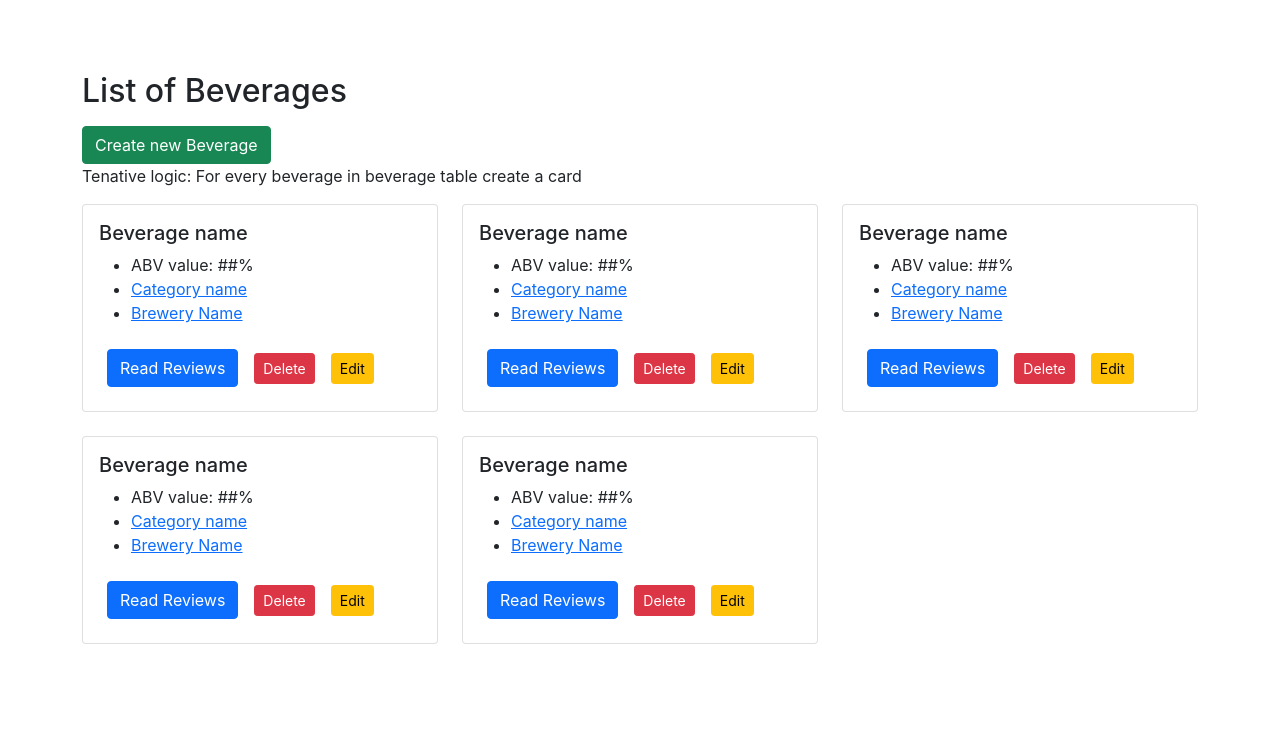
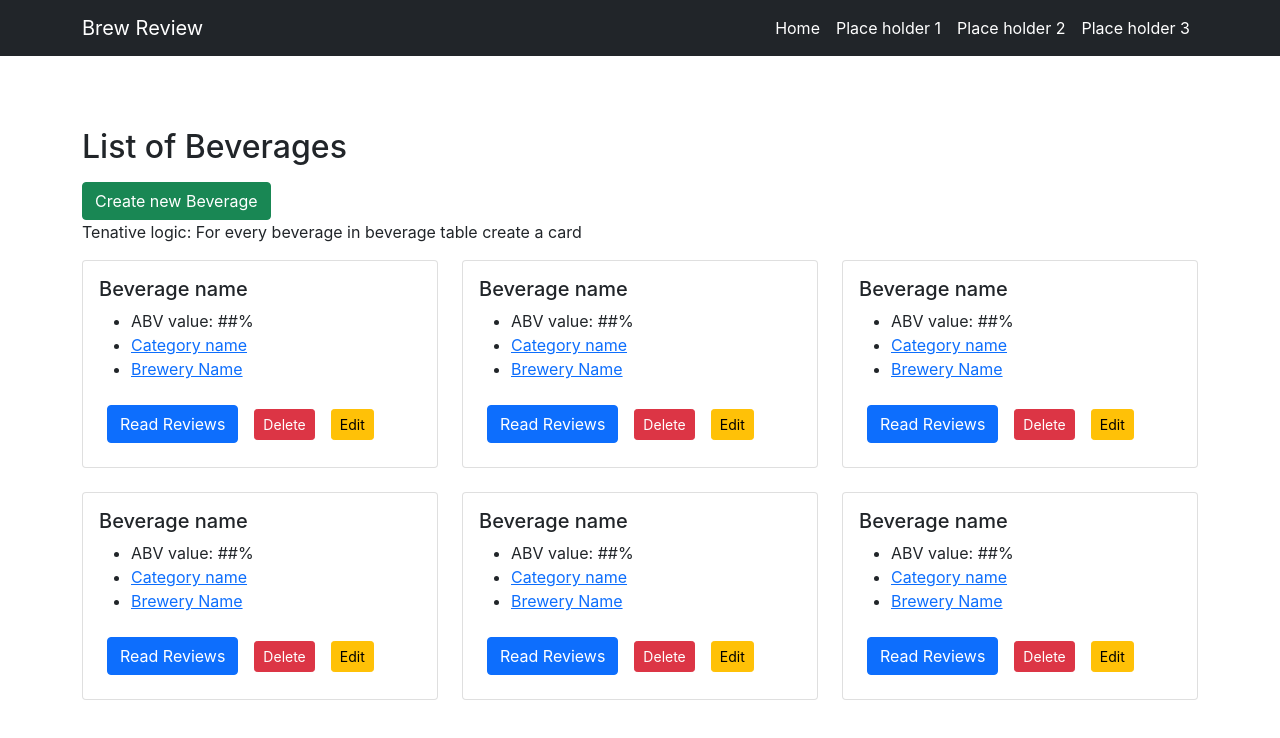
Before and after one commit to SpigotTheBull/BeerDatabase, a React (Create React App) app in the folder brew-review-ui/: page / in a window 1280 px wide. Shown: the top 738 px of the page. Built offline with nearby package versions, Linux system fonts and the light colour scheme.

Commit message:
Phased out <a> tag Phase in <Link>. Beverage is now a componet.

```diff
--- a/brew-review-ui/src/App.js
+++ b/brew-review-ui/src/App.js
@@ -4,6 +4,7 @@ import { BrowserRouter as Router, Routes, Route } from 'react-router-dom';
 import HomePage from './pages/HomePage';
 import AddBeveragePage from './pages/AddBeveragePage';
 import { useState } from 'react';
+import Navigation from './components/Navigation';
 
 function App() {
 
@@ -12,6 +13,7 @@ function App() {
       <Router>
 
         <div className="App-header">
+        <Navigation />
           <Routes>
             <Route path="/" exact element={<HomePage/>}>
             </Route>
--- /dev/null
+++ b/brew-review-ui/src/components/Beverage/Beverage.jsx
@@ -0,0 +1,30 @@
+import React from "react";
+import { Link } from "react-router-dom";
+
+function Beverage() {
+    return (
+
+        <div class="col-md-6 col-lg-4 mb-4">
+            <div class="card">
+                <div class="card-body">
+                    <h5 class="card-title">Beverage name</h5>
+
+                    <ul class="card-text">
+                        <li>ABV value: ##%</li>
+                        <li><Link to="#">Category name</Link></li>
+                        <li><Link to="#">Brewery Name</Link></li>
+                    </ul>
+                    <div>
+                        <Link to="#">
+                            <button class="btn btn-primary m-2">Read Reviews</button>
+                        </Link>
+                        <button type="button" class="btn btn-danger btn-sm m-2">Delete</button>
+                        <button type="button" class="btn btn-warning btn-sm m-2">Edit</button>
+                    </div>
+                </div>
+            </div>
+        </div>
+    )
+}
+
+export default Beverage;
--- /dev/null
+++ b/brew-review-ui/src/components/Navigation.jsx
@@ -0,0 +1,42 @@
+import React from "react";
+import { NavLink } from "react-router-dom";
+
+function Navigation() {
+  return (
+    <div className="navigation">
+      <nav className="navbar navbar-expand navbar-dark bg-dark">
+        <div className="container">
+          <NavLink className="navbar-brand" to="/">
+            Brew Review
+          </NavLink>
+          <div>
+            <ul className="navbar-nav ml-auto">
+              <li className="nav-item">
+                <NavLink className="nav-link" to="/">
+                    Home
+                </NavLink>
+              </li>
+              <li className="nav-item">
+                <NavLink className="nav-link" to="/">
+                    Place holder 1
+                </NavLink>
+              </li>
+              <li className="nav-item">
+                <NavLink className="nav-link" to="/">
+                    Place holder 2
+                </NavLink>
+              </li>
+              <li className="nav-item">
+                <NavLink className="nav-link" to="/">
+                    Place holder 3
+                </NavLink>
+              </li>
+            </ul>
+          </div>
+        </div>
+      </nav>
+    </div>
+  );
+}
+
+export default Navigation;
--- a/brew-review-ui/src/index.js
+++ b/brew-review-ui/src/index.js
@@ -3,6 +3,7 @@ import ReactDOM from 'react-dom';
 import './index.css';
 import App from './App';
 import reportWebVitals from './reportWebVitals';
+
 
 
 ReactDOM.render(
--- a/brew-review-ui/src/pages/AddBeveragePage.js
+++ b/brew-review-ui/src/pages/AddBeveragePage.js
@@ -25,6 +25,7 @@ function HomePage() {
                                     name="name"
                                 />
                             </div>
+
                             <div class="mb-3">
                             <label for="ABV" class="form-label">
                                 ABV
@@ -36,20 +37,22 @@ function HomePage() {
                                 name="ABV"
                             />
                             </div>
+
                             <div class="mb-3">
                             <label for="Brewery" class="form-label">
-                            Brewery
+                                Brewery
                             </label>
                             <input
                                 type="text"
                                 class="form-control"
                                 placeholder="Brewery"
-                                name="Brewery"
+                                name="Category"
                             />
                             </div>
+
                             <div class="mb-3">
                             <label for="Brewery" class="form-label">
-                            Brewery
+                                Category
                             </label>
                             <input
                                 type="text"
--- a/brew-review-ui/src/pages/HomePage.js
+++ b/brew-review-ui/src/pages/HomePage.js
@@ -2,6 +2,7 @@ import { useState, eseEffect, useEffect } from 'react';
 import { useHistory } from "react-router-dom";
 import { useNavigate } from "react-router-dom";
 import { Link } from 'react-router-dom';
+import Beverage from '../components/Beverage/Beverage';
 
 function HomePage() {
     const history = useNavigate();
@@ -19,104 +20,12 @@ function HomePage() {
 
                             <p> Tenative logic: For every beverage in beverage table create a card</p>
                         </div>
-
-                        <div class="col-md-6 col-lg-4 mb-4">
-                            <div class="card">
-                                <div class="card-body">
-                                    <h5 class="card-title">Beverage name</h5>
-
-                                    <ul class="card-text">
-                                        <li>ABV value: ##%</li>
-                                        <li><a href="#">Category name</a></li>
-                                        <li><a href="#">Brewery Name</a></li>
-                                    </ul>
-                                    <div>
-                                        <button href="#" class="btn btn-primary m-2">Read Reviews</button>
-                                        <button type="button" class="btn btn-danger btn-sm m-2">Delete</button>
-                                        <button type="button" class="btn btn-warning btn-sm m-2">Edit</button>
-                                    </div>
-                                </div>
-                            </div>
-                        </div>
-
-                        {/* Sample cards below. TODO implement card as a componet*/}
-                        <div class="col-md-6 col-lg-4 mb-4">
-                            <div class="card">
-                                <div class="card-body">
-                                    <h5 class="card-title">Beverage name</h5>
-
-                                    <ul class="card-text">
-                                        <li>ABV value: ##%</li>
-                                        <li><a href="#">Category name</a></li>
-                                        <li><a href="#">Brewery Name</a></li>
-                                    </ul>
-                                    <div>
-                                        <button href="#" class="btn btn-primary m-2">Read Reviews</button>
-                                        <button type="button" class="btn btn-danger btn-sm m-2">Delete</button>
-                                        <button type="button" class="btn btn-warning btn-sm m-2">Edit</button>
-                                    </div>
-                                </div>
-                            </div>
-                        </div>
-
-                        <div class="col-md-6 col-lg-4 mb-4">
-                            <div class="card">
-                                <div class="card-body">
-                                    <h5 class="card-title">Beverage name</h5>
-
-                                    <ul class="card-text">
-                                        <li>ABV value: ##%</li>
-                                        <li><a href="#">Category name</a></li>
-                                        <li><a href="#">Brewery Name</a></li>
-                                    </ul>
-                                    <div>
-                                        <button href="#" class="btn btn-primary m-2">Read Reviews</button>
-                                        <button type="button" class="btn btn-danger btn-sm m-2">Delete</button>
-                                        <button type="button" class="btn btn-warning btn-sm m-2">Edit</button>
-                                    </div>
-                                </div>
-                            </div>
-                        </div>
-
-                        <div class="col-md-6 col-lg-4 mb-4">
-                            <div class="card">
-                                <div class="card-body">
-                                    <h5 class="card-title">Beverage name</h5>
-
-                                    <ul class="card-text">
-                                        <li>ABV value: ##%</li>
-                                        <li><a href="#">Category name</a></li>
-                                        <li><a href="#">Brewery Name</a></li>
-                                    </ul>
-                                    <div>
-                                        <button href="#" class="btn btn-primary m-2">Read Reviews</button>
-                                        <button type="button" class="btn btn-danger btn-sm m-2">Delete</button>
-                                        <button type="button" class="btn btn-warning btn-sm m-2">Edit</button>
-                                    </div>
-                                </div>
-                            </div>
-                        </div>
-
-                        <div class="col-md-6 col-lg-4 mb-4">
-                            <div class="card">
-                                <div class="card-body">
-                                    <h5 class="card-title">Beverage name</h5>
-
-                                    <ul class="card-text">
-                                        <li>ABV value: ##%</li>
-                                        <li><a href="#">Category name</a></li>
-                                        <li><a href="#">Brewery Name</a></li>
-                                    </ul>
-                                    <div>
-                                        <button href="#" class="btn btn-primary m-2">Read Reviews</button>
-                                        <button type="button" class="btn btn-danger btn-sm m-2">Delete</button>
-                                        <button type="button" class="btn btn-warning btn-sm m-2">Edit</button>
-                                    </div>
-                                </div>
-                            </div>
-                        </div>
-
-
+                        <Beverage />
+                        <Beverage />
+                        <Beverage />
+                        <Beverage />
+                        <Beverage />
+                        <Beverage />
 
                     </div>
                 </div>
```
